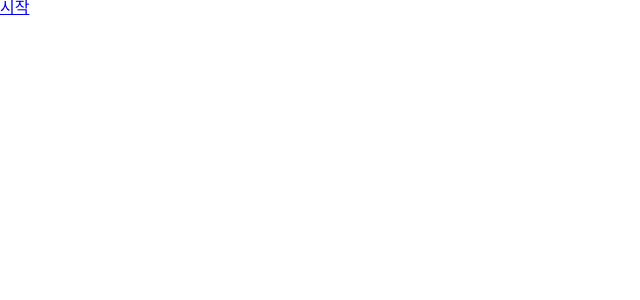
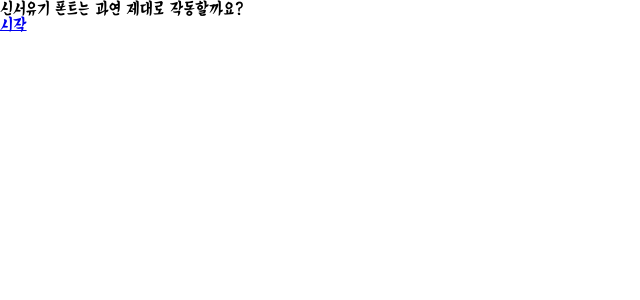
Before and after one commit to jaehvvan/snu-web-final, a React (Create React App) app: page / in a window 1280 px wide. Shown: the top 300 px of the page, without its empty margins (0-640 px from the left). Built offline with nearby package versions, Linux system fonts and the light colour scheme.

Commit message:
new font yay (#10)
* new font yay

* Update LandingPage.js

```diff
--- a/src/index.js
+++ b/src/index.js
@@ -4,6 +4,8 @@ import App from './App';
 
 import './styles/reset.scss';
 import './styles/normalize.scss';
+import './styles/fonts.css';
+
 import { BrowserRouter } from 'react-router-dom';
 
 const root = ReactDOM.createRoot(document.getElementById('root'));
--- a/src/pages/LandingPage.js
+++ b/src/pages/LandingPage.js
@@ -4,6 +4,7 @@ import { Link } from 'react-router-dom';
 const LandingPage = () => {
   return (
     <div>
+      <div>신서유기 폰트는 과연 제대로 작동할까요?</div>
       <Link to="/setting">시작</Link>
     </div>
   );
--- /dev/null
+++ b/src/styles/fonts.css
@@ -0,0 +1,9 @@
+@font-face {
+    font-family: '신서유기폰트';
+    src:url('../assets/fonts/a대한늬우스M.ttf') format('truetype'),
+        url('../assets/fonts/a대한늬우스L.ttf') format('truetype');
+}
+
+body {
+    font-family: '신서유기폰트';
+}
```
Also changed, not shown: src/assets/fonts/a대한늬우스L.ttf (added), src/assets/fonts/a대한늬우스M.ttf (added), src/styles/reset.scss (line endings or trailing spaces).
